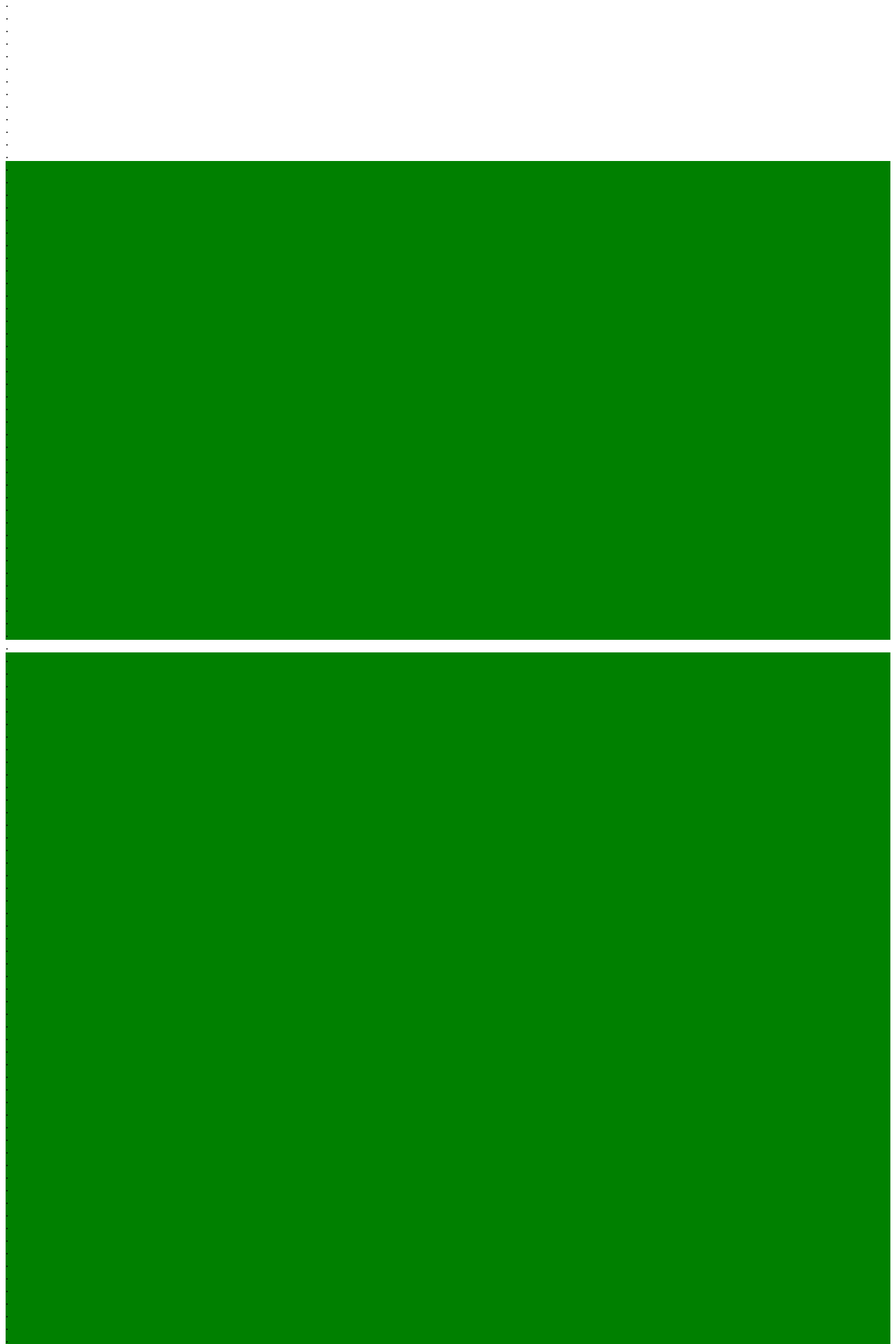
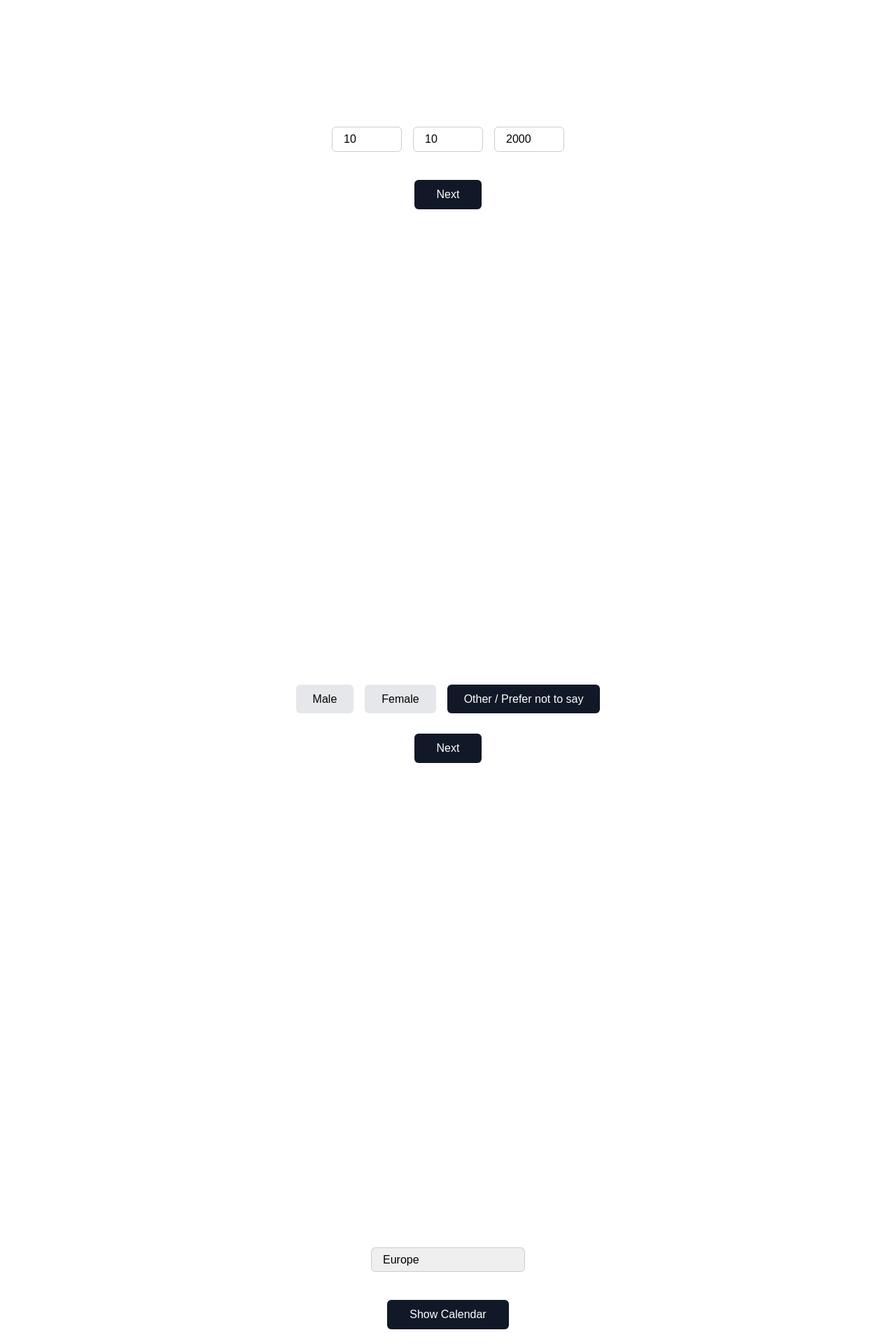
Before and after one commit to TheGeekMax/life-is-short-web, a Nuxt app: page / in a window 1280 px wide. Shown: the part 160-2080 px from the top of the page at 70% size. Built offline with nearby package versions, Linux system fonts and the light colour scheme.

Commit message:
added css and started form

```diff
--- /dev/null
+++ b/assets/css/forms_pc.css
@@ -0,0 +1,87 @@
+.section {
+    height: 100vh;
+    width: 100vw;
+    display: flex;
+    flex-direction: column;
+    justify-content: center;
+    align-items: center;
+    padding: 2rem;
+}
+
+form {
+    display: flex;
+    flex-direction: column;
+    gap: 1.5rem;
+    align-items: center;
+}
+
+.birth-fields {
+    display: flex;
+    gap: 1rem;
+}
+
+input[type="number"], select {
+    padding: 0.5rem 1rem;
+    font-size: 1rem;
+    border: 1px solid #ccc;
+    border-radius: 6px;
+    width: 100px;
+}
+
+button {
+    margin-top: 1rem;
+    padding: 0.75rem 2rem;
+    font-size: 1rem;
+    background-color: #111827;
+    color: white;
+    border: none;
+    border-radius: 6px;
+    cursor: pointer;
+}
+
+/* Gender buttons */
+.gender-options {
+    display: flex;
+    gap: 1rem;
+    flex-wrap: wrap;
+    justify-content: center;
+}
+
+input[type="radio"] {
+    display: none;
+}
+
+.gender-label {
+    padding: 0.75rem 1.5rem;
+    background-color: #e5e7eb;
+    border-radius: 6px;
+    cursor: pointer;
+    user-select: none;
+    transition: background-color 0.2s, color 0.2s;
+}
+
+input[type="radio"]:checked + .gender-label {
+    background-color: #111827;
+    color: white;
+}
+
+/* Region select */
+select {
+    appearance: none;
+    width: 220px;
+}
+
+/* Memento Mori placeholder */
+#memento-mori {
+    height: 100vh;
+    width: 100vw;
+    display: flex;
+    justify-content: center;
+    align-items: center;
+    background-color: #f9fafb;
+}
+
+#memento-mori .placeholder {
+    font-size: 1.5rem;
+    color: #6b7280;
+}
--- /dev/null
+++ b/assets/css/main.css
@@ -0,0 +1,18 @@
+* {
+    box-sizing: border-box;
+}
+
+html, body {
+    margin: 0;
+    padding: 0;
+    height: 100%;
+    font-family: sans-serif;
+    background: #ffffff;
+}
+
+/*body {
+    display: flex;
+    justify-content: center;
+    align-items: center;
+    overflow: hidden;
+} */
--- /dev/null
+++ b/assets/css/memento_pc.css
@@ -0,0 +1,36 @@
+.grid {
+    display: flex;
+    width: 100vw;
+    height: 100vh;
+    padding: 1rem;
+    box-sizing: border-box;
+    justify-content: center;
+    align-items: center;
+}
+
+.year-column {
+    display: flex;
+    flex-direction: column;
+    gap: 2px;
+    margin: 0 1px;
+    flex-shrink: 0;
+}
+
+.week {
+    width: 8px;
+    height: 8px;
+    border-radius: 2px;
+    background-color: transparent;
+}
+
+.week.past {
+    background-color: #111827; /* dark blue-black */
+}
+
+.week.future {
+    background-color: #d1d5db; /* gray */
+}
+
+.week.invisible {
+    background-color: transparent;
+}
--- a/pages/index.vue
+++ b/pages/index.vue
@@ -1,20 +1,72 @@
 <template>
-    <p>nb de semaine entre l'année de naissance et votre naissance {{ firstYearWeekCount }}</p>
-    <p>nb d'année complete entre votre naissance et aujourd'hui {{ fullYearCount }}</p>
-    <p>nb de semaine passé depuis le debut de cette année {{ lastYearWeekCount }}</p>
-    <div id="livegrid">
+    <!-- FORM 1: Birth date -->
+    <section class="section" id="form1" >
+        <form @submit.prevent="fromf1tof2">
+            <div class="birth-fields">
+                <input type="number" value="10" placeholder="Day" min="1" max="31" required />
+                <input type="number" value="10" placeholder="Month" min="1" max="12" required />
+                <input type="number" value="2000" placeholder="Year" min="1900" max="2025" required />
+            </div>
+            <button type="submit">Next</button>
+        </form>
+    </section>
 
-    </div>
+    <!-- FORM 2: Gender -->
+    <section class="section" id="form2">
+        <form>
+            <div class="gender-options">
+                <label>
+                <input type="radio" name="gender" value="male"/>
+                <span class="gender-label">Male</span>
+                </label>
+                <label>
+                <input type="radio" name="gender" value="female" />
+                <span class="gender-label">Female</span>
+                </label>
+                <label>
+                <input type="radio" name="gender" value="other" checked />
+                <span class="gender-label">Other / Prefer not to say</span>
+                </label>
+            </div>
+            <button type="submit">Next</button>
+        </form>
+    </section>
+
+    <!-- FORM 3: Region -->
+    <section class="section" id="form3">
+        <form>
+            <select required>
+                <option value="europe" selected>Europe</option>
+                <option value="north-america">North America</option>
+            </select>
+            <button type="submit">Show Calendar</button>
+        </form>
+    </section>
+
+    <!-- Memento Mori -->
+    <section id="memento-mori">
+        <div id="grid-alive" class="grid"></div>
+    </section>
 </template>
 
 <script setup>
 
 //user defined values
-let year = 2003
-let month = 3
-let day = 9
+let year = 2024
+let month = 0
+let day = 10
 
 let livespan = 85;
+
+//forms
+function fromf1tof2(){
+    console.log("form1 to form2");
+    //handle values
+
+    //set anchor to form2
+    let form1 = document.getElementById("form1");
+    form1.classList.add("hidden");
+}
 
 //calculated values
 let firstYearWeekCount = ref(0);
@@ -56,73 +108,67 @@ function isYearLeap(year) {
 function generateGridFromValue(value){
     const GENERATE_NONEBOX = function (){
         let noneBox = document.createElement("div");
-        noneBox.className = "grid-box none";
-        noneBox.style.backgroundColor = "white";
-        noneBox.innerHTML="."
+        noneBox.className = "week invisible";
         return noneBox;
     }
 
     const GENERATE_PASSEDBOX = function (){
         let passedBox = document.createElement("div");
-        passedBox.className = "grid-box passed";
-        passedBox.style.backgroundColor = "green";
-        passedBox.innerHTML="."
+        passedBox.className = "week past";
         return passedBox;
     }
 
     const GENERATE_FUTUREBOX = function (){
         let futureBox = document.createElement("div");
-        futureBox.className = "grid-box future";
-        futureBox.style.backgroundColor = "red";
-        futureBox.innerHTML="."
+        futureBox.className = "week future";
         return futureBox;
     }
 
-    let grid = document.getElementById("livegrid");
+    let grid = document.getElementById("grid-alive");
 
     //add first year column
     let firstYear = document.createElement("div");
-    firstYear.className = "grid-column";
+    firstYear.className = "year-column";
     let i = 0
     for(; i < firstYearWeekCount.value; i++){
-        firstYear.appendChild(GENERATE_NONEBOX());
+        firstYear.prepend(GENERATE_NONEBOX());
     }
     let maxWeek = isYearLeap(year) ? 53 : 52;
     for(; i < maxWeek; i++){
-        firstYear.appendChild(GENERATE_PASSEDBOX());
+        firstYear.prepend(GENERATE_PASSEDBOX());
     }
     if(maxWeek == 52){
-        firstYear.appendChild(GENERATE_NONEBOX());
+        firstYear.prepend(GENERATE_NONEBOX());
     }
     grid.appendChild(firstYear);
 
     //add full year columns
     for(let i = 0; i < fullYearCount.value; i++){
         let yearColumn = document.createElement("div");
-        yearColumn.className = "grid-column";
+        yearColumn.className = "year-column";
         let maxWeek = isYearLeap(year + i + 1) ? 53 : 52;
         for(let j = 0; j < maxWeek; j++){
-            yearColumn.appendChild(GENERATE_PASSEDBOX());
+            yearColumn.prepend(GENERATE_PASSEDBOX());
         }
         if(maxWeek == 52){
-            yearColumn.appendChild(GENERATE_NONEBOX());
+            yearColumn.prepend(GENERATE_NONEBOX());
         }
         grid.appendChild(yearColumn);
     }
 
     //add last year column
     let lastYear = document.createElement("div");
-    lastYear.className = "grid-column";
+    lastYear.className = "year-column";
     i = 0;
     for(; i < lastYearWeekCount.value; i++){
-        lastYear.appendChild(GENERATE_PASSEDBOX());
+        lastYear.prepend(GENERATE_PASSEDBOX());
     }
     maxWeek = isYearLeap(year + fullYearCount.value + 1) ? 53 : 52;
     for(; i < maxWeek; i++){
-        lastYear.appendChild(GENERATE_FUTUREBOX());
+        lastYear.prepend(GENERATE_FUTUREBOX());
     }
     if(maxWeek == 52){
-        lastYear.appendChild(GENERATE_NONEBOX());
+        lastYear.prepend(GENERATE_NONEBOX());
     }
     grid.appendChild(lastYear);
 
@@ -130,13 +176,13 @@ function generateGridFromValue(value){
     let curYearpassed = fullYearCount.value + 1;
     for(let i = curYearpassed; i < livespan; i++){
         let yearColumn = document.createElement("div");
-        yearColumn.className = "grid-column";
+        yearColumn.className = "year-column";
         let maxWeek = isYearLeap(year + i) ? 53 : 52;
         for(let j = 0; j < maxWeek; j++){
-            yearColumn.appendChild(GENERATE_FUTUREBOX());
+            yearColumn.prepend(GENERATE_FUTUREBOX());
         }
         if(maxWeek == 52){
-            yearColumn.appendChild(GENERATE_NONEBOX());
+            yearColumn.prepend(GENERATE_NONEBOX());
         }
         grid.appendChild(yearColumn);
     }
@@ -152,53 +198,11 @@ onMounted(() => {
 
 </script>
 
-<style lang="css" scoped>
-:root {
-  --cell-size: 15px; /* Change this value to adjust cell size */
-  --cell-gap: 1px;
-  --column-gap: 2px;
-}
+<style lang="css">
+    @import url("~/assets/css/main.css");
 
-#livegrid {
-  display: flex;
-  flex-direction: column;
-  gap: var(--column-gap);
-  overflow-x: auto;
-  padding: 20px 0;
-  max-width: 100%;
-  background-color: #f5f5f5;
-  border-radius: 8px;
-}
+    @import url("~/assets/css/memento_pc.css");
+    @import url("~/assets/css/forms_pc.css");
 
-.grid-column {
-  display: flex;
-  flex-direction: column;
-  gap: var(--cell-gap);
-}
 
-.grid-box {
-  width: var(--cell-size);
-  height: var(--cell-size);
-  border-radius: 2px;
-  box-sizing: border-box;
-  border: 1px solid rgba(0, 0, 0, 0.1);
-}
-
-.grid-box:hover {
-  transform: scale(1.2);
-  z-index: 1;
-  box-shadow: 0 0 5px rgba(0, 0, 0, 0.2);
-}
-
-.grid-box.passed {
-  border-color: rgba(0, 128, 0, 0.3);
-}
-
-.grid-box.future {
-  border-color: rgba(255, 0, 0, 0.3);
-}
-
-.grid-box.none {
-  border: 1px dashed #ccc;
-}
 </style>
```
